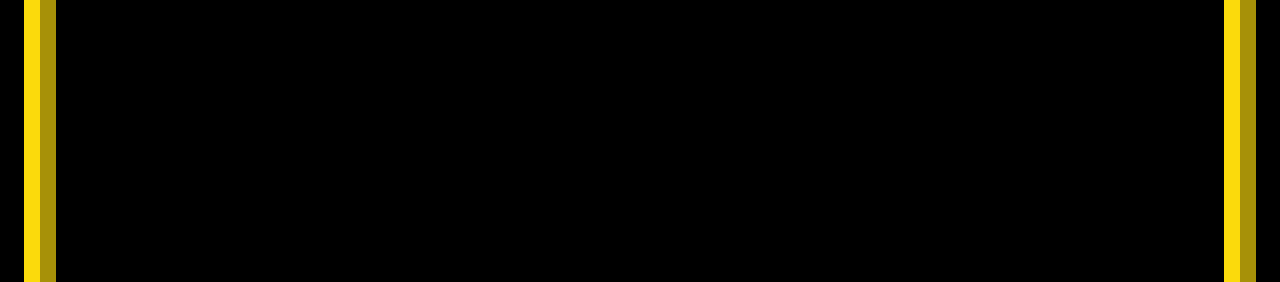
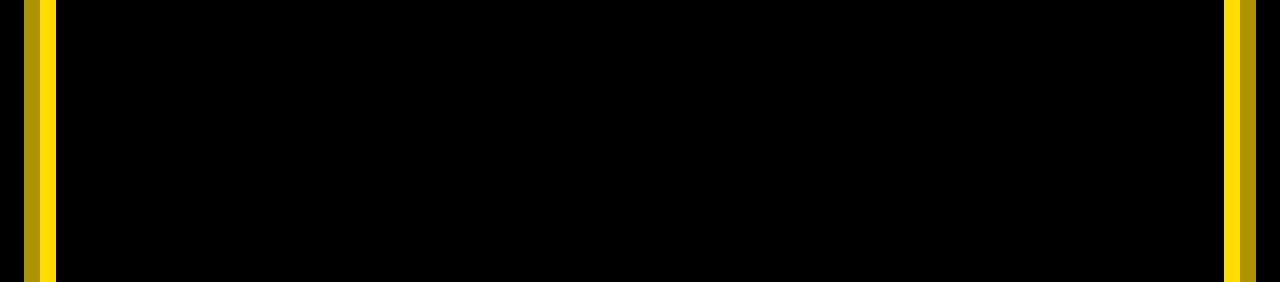
Before and after one commit to Riru312/webdev_project2, a plain HTML site: page dislikeplanes.html in a window 1280 px wide. Shown: the part 326-608 px from the top of the page. Drawn offline with Linux system fonts and the light colour scheme.

Commit message:
changing border styles

```diff
--- a/css/style.css
+++ b/css/style.css
@@ -84,6 +84,17 @@ section {
 	padding: 1em;
 }
 
+#dislikesect {
+	margin: 1.5em;
+	border-left: groove;
+	border-right: ridge;
+	border-top: groove;
+	border-bottom: ridge;
+	border-color: #ffdc00;
+	border-width: 2em;
+	padding: 1em;
+}
+
 section h1 {
 	font-size: 5em;
 	text-align: center;
```
